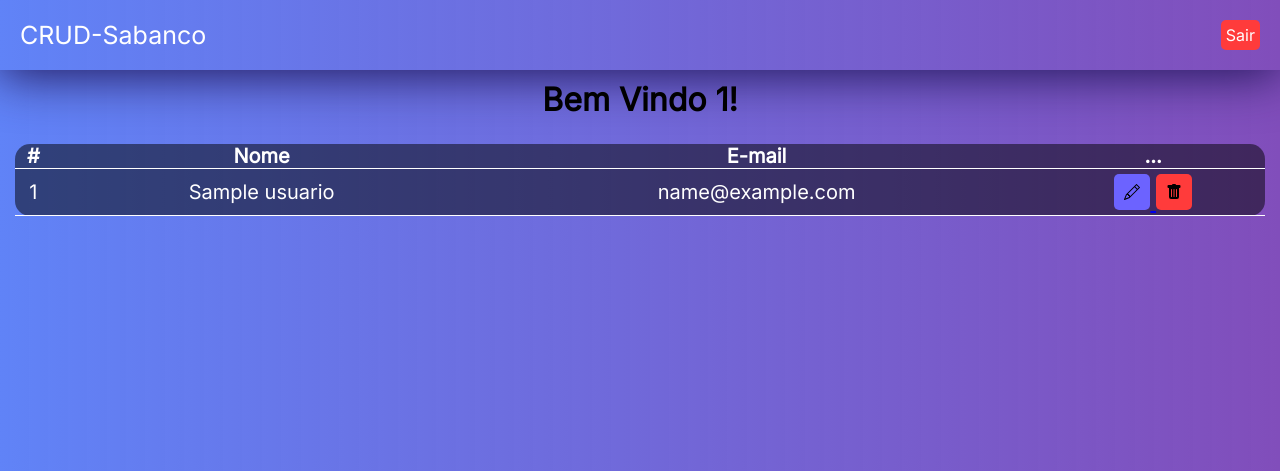
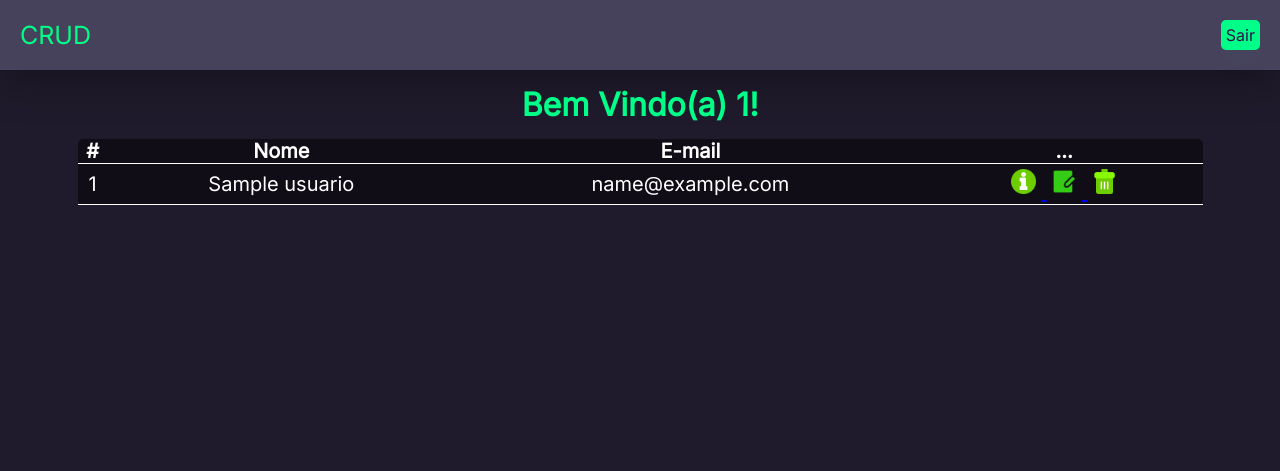
Before and after one commit to JoaoPauloWillCB/CRUD, a PHP site: page /home.php in a window 1280 px wide. Shown: the top 471 px of the page. Run offline with PHP 8.4, Linux system fonts and the light colour scheme; the visitor is signed in with stand-in values (Sample User, id 1); tables that the repository leaves empty or names only in its code hold one stand-in row (values such as "Sample post").

Commit message:
att front

```diff
--- a/Controller/getInfoUser.php
+++ b/Controller/getInfoUser.php
@@ -16,11 +16,9 @@
                 $nome = $user_data['nome'];
                 $email = $user_data['email'];
                 $cpf = $user_data['cpf'];
-                $celular = $user_data['celular'];
                 $data_nasc = $user_data['date_nascimento'];
                 $estado = $user_data['estado'];
                 $cidade = $user_data['cidade'];
-                $endereco = $user_data['endereco'];
             }
         }
         else
--- a/Controller/listUsers.php
+++ b/Controller/listUsers.php
@@ -3,16 +3,17 @@
     {
         echo "<tr>";
         echo "<td>" .$user_data['id_usuario']. "</td>";
-        echo "<td>
-                <a id='info-user' href='../View/infoUser.php?id=$user_data[id_usuario]'>".$user_data['nome']."</a>
-            </td>";
+        echo "<td>" .$user_data['nome']. "</td>";
         echo "<td>" .$user_data['email']. "</td>";
         echo "<td>
+                <a id='btn-info' href='../View/infoUser.php?id=$user_data[id_usuario]'>
+                    <img id='img-info' src='../assets/img/info.png'>
+                </a>
                 <a id='btn-edit' href='../View/editUser.php?id=$user_data[id_usuario]'>
-                    <img id='img-pencil' src='../assets/img/edit.svg'>
+                    <img id='img-edit' src='../assets/img/editar.png'>
                 </a>
                 <a id='btn-remove' href='../Model/delete.php?id=$user_data[id_usuario]'>
-                    <img id='img-trash' src='../assets/img/delete.svg'>
+                    <img id='img-delete' src='../assets/img/excluir.png'>
                 </a>
             </td>";
         echo "</tr>";
--- a/Controller/updateInfoUser.php
+++ b/Controller/updateInfoUser.php
@@ -18,11 +18,9 @@
                 $nome = $user_data['nome'];
                 $email = $user_data['email'];
                 $cpf = $user_data['cpf'];
-                $celular = $user_data['celular'];
                 $data_nasc = $user_data['date_nascimento'];
                 $estado = $user_data['estado'];
                 $cidade = $user_data['cidade'];
-                $endereco = $user_data['endereco'];
             }
         }
         else
--- a/Model/create.php
+++ b/Model/create.php
@@ -7,14 +7,12 @@
         $nome = $_POST['nome'];
         $email = $_POST['email'];
         $cpf = $_POST['cpf'];
-        $celular = $_POST['celular'];
         $data_nasc = $_POST['data-nasc'];
         $estado = $_POST['estado'];
         $cidade = $_POST['cidade'];
-        $endereco = $_POST['endereco'];
 
         /*fazendo a query de insert*/
-        $result = mysqli_query($conexao, "INSERT INTO tb_usuarios (nome, email, cpf, celular, date_nascimento, estado, cidade, endereco) VALUES ('$nome', '$email', '$cpf', '$celular', '$data_nasc', '$estado', '$cidade', '$endereco')");
+        $result = mysqli_query($conexao, "INSERT INTO tb_usuarios (nome, email, cpf, date_nascimento, estado, cidade) VALUES ('$nome', '$email', '$cpf', '$data_nasc', '$estado', '$cidade')");
 
         //depois de enviar os dados para o banco de dados ele redireciona para a tela de login
         header('Location: ../View/login.php');
--- a/Model/read.php
+++ b/Model/read.php
@@ -2,15 +2,15 @@
     session_start();
     include_once('../config/config.php');
     //verifica se existe uma seção com email e com cpf ele mantem na página caso contrario ele retorna pro login
-    if((!isset($_SESSION['email']) == true) and (!isset($_SESSION['cpf']) == true))
+    if((!isset($_SESSION['nome']) == true) and (!isset($_SESSION['cpf']) == true))
     {
-        unset($_SESSION['email']);
+        unset($_SESSION['nome']);
         unset($_SESSION['cpf']);
         header('Location: ../View/login.php');
     }
     else
     {
-        $logado = $_SESSION['email'];
+        $logado = $_SESSION['nome'];
     }
 
     //query para pegar todos os registros do banco de dados
--- a/Model/update.php
+++ b/Model/update.php
@@ -10,14 +10,12 @@
         $nome = $_POST['nome'];
         $email = $_POST['email'];
         $cpf = $_POST['cpf'];
-        $celular = $_POST['celular'];
         $data_nasc = $_POST['data_nasc'];
         $estado = $_POST['estado'];
         $cidade = $_POST['cidade'];
-        $endereco = $_POST['endereco'];
 
         //query de update no usuario
-        $sqlUpdate = "UPDATE tb_usuarios SET nome='$nome', email='$email', cpf='$cpf', celular='$celular', date_nascimento='$data_nasc', estado='$estado', cidade='$cidade', endereco='$endereco' WHERE id_usuario='$id'";
+        $sqlUpdate = "UPDATE tb_usuarios SET nome='$nome', email='$email', cpf='$cpf', date_nascimento='$data_nasc', estado='$estado', cidade='$cidade' WHERE id_usuario='$id'";
 
         $result = $conexao->query($sqlUpdate);
     }
--- a/View/home.php
+++ b/View/home.php
@@ -8,18 +8,18 @@
     <meta charset="UTF-8">
     <meta name="viewport" content="width=device-width, initial-scale=1.0">
     <link rel="stylesheet" href="../assets/css/home.css">
-    <title>CRUD-Sabanco</title>
+    <title>CRUD</title>
 </head>
 <body>
-    <header>
-        <nav>
-            <a href="#" class="text">CRUD-Sabanco</a>
+    <header class="cabecalho">
+        <nav class="navigation">
+            <a href="#" class="title">CRUD</a>
             <a href="../Controller/logout.php" class="btn-sair">Sair</a>
         </nav>
     </header>
 
     <?php
-        echo "<h1 class='text-bemvindo'>Bem Vindo " .$_SESSION['email']. "!</h1>";
+        echo "<h1 class='text-bemvindo'>Bem Vindo(a) " .$_SESSION['nome']. "!</h1>";
     ?>
     <div class="table-box">
         <table class="table">
--- a/assets/css/home.css
+++ b/assets/css/home.css
@@ -1,6 +1,13 @@
 @import url('https://fonts.googleapis.com/css2?family=Inter&display=swap');
 
-/*----------ESTILO GERAL----------*/
+/*----------GERAL----------*/
+:root{
+    --verde: #00ff88;
+    --cinza-escuro: #201b2c;
+    --cinza-claro: #47425c;
+    --roxo-escuro: #2b134b;
+}
+
 *{
     font-family: 'Inter', sans-serif;
     margin: 0;
@@ -9,98 +16,82 @@
 
 body{
     text-align: center;
-    background-image: linear-gradient(to right, rgb(96, 131, 247), rgba(85, 16, 163, 0.74));
-
+    background-color: var(--cinza-escuro);
 }
 
 /*----------CABEÇALHO----------*/
-header{
+.cabecalho{
     padding: 20px;
-    box-shadow: 0px 5px 50px #201658;
+    background-color: var(--cinza-claro);
+    box-shadow: 0px 10px 40px #00000056;
 }
 
-nav{
+.navigation{
     display: flex;
     flex-direction: row;
     align-items: center;
     justify-content: space-between;
 }
 
+.title{
+    font-size: 25px;
+    text-decoration: none;
+    color: var(--verde);
+}
+
 .btn-sair{
     text-decoration: none;
-    background-color: #ff3b3b;
+    background-color: var(--verde);
     border: none;
-    color: white;
+    color: var(--roxo-escuro);
     padding: 5px;
     border-radius: 5px;
     transition: 0.5s;
+    box-shadow: 0px 10px 40px -12px #00ff8052;
 }
 
 .btn-sair:hover{
-    background-color: #ff6262;
+    background-color: #00d873;
 }
 
-.text{
-    font-size: 25px;
-    text-decoration: none;
-    color: white;
+.text-bemvindo{
+   padding-top: 15px;
+   color: var(--verde);
 }
 
 /*----------TABELA PARA LISTAGEM----------*/
 .table-box{
+    display: flex;
+    justify-content: center;
+    align-items: center;
     margin: 15px;
-
 }
 
 .table{
-    border-radius: 15px;
+    border-radius: 5px;
     color: white;
     font-size: 20px;
     background: rgba(0, 0, 0, 0.5);
-    width: 100%;
+    width: 90%;
     border-collapse: collapse;
-}
-
-.text-bemvindo{
-    padding: 10px;
 }
 
 .table tr{
     border-bottom: 1px solid white;
 }
 
-#img-pencil{
-    background-color: #6c63ff;
-    padding: 10px;
-    border-radius: 5px;
-    margin-top: 5px;
-    transition: 0.5s;
+/*----------BOTÕES----------*/
+#img-delete{
+    width: 25px;
+    padding: 5px;
 }
 
-#img-pencil:hover{
-    background-color: #625afcf1;
+#img-info{
+    width: 25px;
+    padding: 5px;
 }
 
-#img-trash{
-    background-color: #ff3b3b;
-    padding: 10px;
-    border-radius: 5px;
-    margin-top: 5px;
-    transition: 0.5s;
+#img-edit{
+    width: 25px;
+    padding: 5px;
 }
-
-#img-trash:hover{
-    background-color: #ff6262;
-}
-
-#info-user{
-    color: white;
-    text-decoration: none;
-    transition: 0.5s;
-}
-
-#info-user:hover{
-    padding: 2px;
-    border-radius: 5px;
-    background: rgba(0, 0, 0, 0.5);
-}
```
Also changed, not shown: Controller/verifyLogin.php (+5 -5 lines), View/formCad.php (+12 -22 lines), View/login.php (+8 -8 lines), assets/css/formCad.css (+29 -17 lines), assets/css/login.css (+38 -30 lines), assets/img/delete.svg (deleted), assets/img/edit.svg (deleted), assets/img/editar.png (added), assets/img/excluir.png (added), assets/img/info.png (added).
